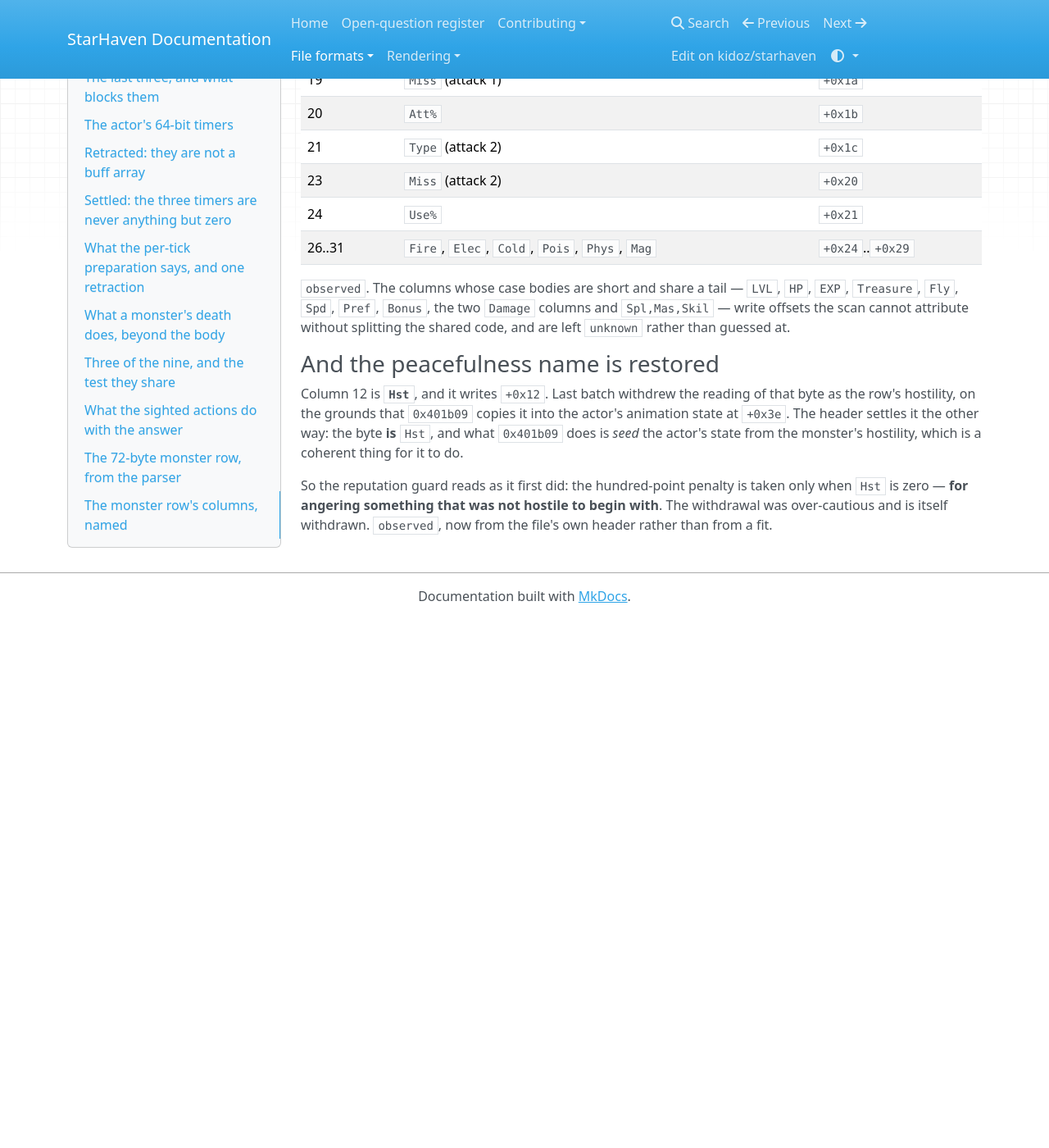
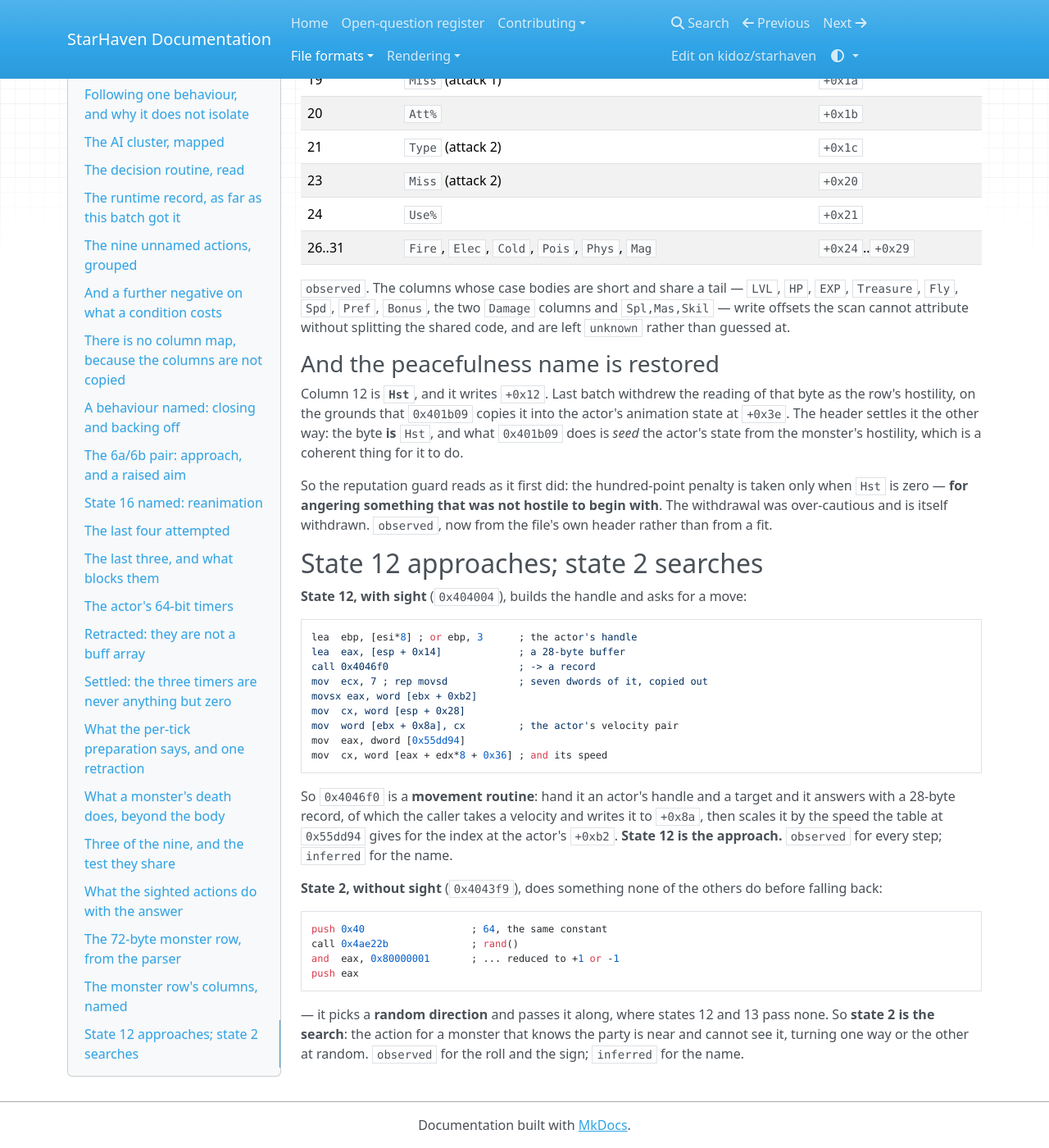
Before and after one commit to kidoz/starhaven, an MkDocs documentation site: the page built from docs/formats/event-actors.md, in a window 1280 px wide and 1400 px high, scrolled down 17416 px. Shown: the whole window at 82% size. Built offline with MkDocs 1.6.1, drawn with Linux system fonts in a browser that asks for light colours; nearby versions of some CDN libraries; before the commit the page ends 18171 px from its top, so only the background shows below that.

Commit message:
Name state twelve the approach and state two the search

````diff
--- a/docs/formats/event-actors.md
+++ b/docs/formats/event-actors.md
@@ -895,3 +895,40 @@ So the reputation guard reads as it first did: the hundred-point penalty is
 taken only when `Hst` is zero — **for angering something that was not hostile
 to begin with**. The withdrawal was over-cautious and is itself withdrawn.
 `observed`, now from the file's own header rather than from a fit.
+
+## State 12 approaches; state 2 searches
+
+**State 12, with sight** (`0x404004`), builds the handle and asks for a move:
+
+```
+lea  ebp, [esi*8] ; or ebp, 3      ; the actor's handle
+lea  eax, [esp + 0x14]             ; a 28-byte buffer
+call 0x4046f0                      ; -> a record
+mov  ecx, 7 ; rep movsd            ; seven dwords of it, copied out
+movsx eax, word [ebx + 0xb2]
+mov  cx, word [esp + 0x28]
+mov  word [ebx + 0x8a], cx         ; the actor's velocity pair
+mov  eax, dword [0x55dd94]
+mov  cx, word [eax + edx*8 + 0x36] ; and its speed
+```
+
+So `0x4046f0` is a **movement routine**: hand it an actor's handle and a
+target and it answers with a 28-byte record, of which the caller takes a
+velocity and writes it to `+0x8a`, then scales it by the speed the table at
+`0x55dd94` gives for the index at the actor's `+0xb2`. **State 12 is the
+approach.** `observed` for every step; `inferred` for the name.
+
+**State 2, without sight** (`0x4043f9`), does something none of the others do
+before falling back:
+
+```
+push 0x40                  ; 64, the same constant
+call 0x4ae22b              ; rand()
+and  eax, 0x80000001       ; ... reduced to +1 or -1
+push eax
+```
+
+— it picks a **random direction** and passes it along, where states 12 and 13
+pass none. So **state 2 is the search**: the action for a monster that knows
+the party is near and cannot see it, turning one way or the other at random.
+`observed` for the roll and the sign; `inferred` for the name.
````
Also changed, not shown: README.md (+9 -0 lines).
